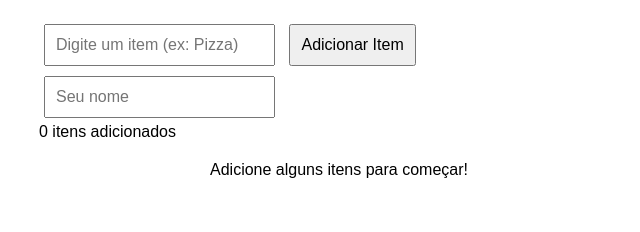
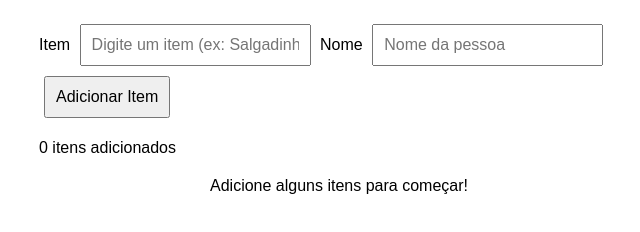
Before and after one commit to vchavesz/front-end-exercicios, a plain HTML site: page exercicios/eventos/index.html in a window 1280 px wide. Shown: the part 90-322 px from the top of the page, without its empty margins (301-941 px from the left). Drawn offline with Linux system fonts and the light colour scheme.

Commit message:
Atualização do exercício de eventos

```diff
--- /dev/null
+++ b/exercicios/eventos/css/style.css
@@ -0,0 +1,34 @@
+body {
+    font-family: Arial, sans-serif;
+    padding: 20px;
+}
+
+.container {
+    max-width: 600px;
+    margin: 0 auto;
+}
+
+input, button {
+    padding: 10px;
+    margin: 5px;
+    font-size: 16px;
+}
+
+.item {
+    border: 1px solid #ccc;
+    padding: 15px;
+    margin: 10px 0;
+}
+
+.disponivel {
+    background-color: #f0fff0;
+}
+
+.reservado {
+    background-color: #fff8dc;
+}
+
+#mensagem {
+    text-align: center;
+    margin: 20px;
+}
--- a/exercicios/eventos/index.html
+++ b/exercicios/eventos/index.html
@@ -2,69 +2,35 @@
 <html>
 <head>
     <title>Festa Americana</title>
-    <style>
-        body {
-            font-family: Arial, sans-serif;
-            padding: 20px;
-        }
-
-        .container {
-            max-width: 600px;
-            margin: 0 auto;
-        }
-
-        input, button {
-            padding: 10px;
-            margin: 5px;
-            font-size: 16px;
-        }
-
-        .item {
-            border: 1px solid #ccc;
-            padding: 15px;
-            margin: 10px 0;
-        }
-
-        .disponivel {
-            background-color: #f0fff0;
-        }
-
-        .reservado {
-            background-color: #fff8dc;
-        }
-    </style>
+    <link rel="stylesheet" href="css/style.css">
 </head>
 <body>
-    <div class="container">
+    <main class="container">
         <h1>🎉 Festa Americana</h1>
 
-        <div>
-            <input type="text" id="novo-item" placeholder="Digite um item (ex: Pizza)">
+        <section class="adicao-de-itens container">
+            <label for="item">Item</label>
+            <input type="text" id="novo-item" name="item" placeholder="Digite um item (ex: Salgadinhos)">
+
+            <label for="nome-pessoa">Nome</label>
+            <input type="text" id="nome-pessoa" name="nome-pessoa" placeholder="Nome da pessoa">
+
             <button id="btn-adicionar">Adicionar Item</button>
-        </div>
+        </section>
 
-        <div>
-            <input type="text" id="nome-pessoa" placeholder="Seu nome">
-        </div>
+        <section class="lista-de-itens container">
+            <p id="contador">0 itens adicionados</p>
 
-        <div id="contador">0 itens adicionados</div>
+            <div id="lista-itens" class="lista itens">
+                <!-- Itens aparecerão aqui -->
+            </div>
 
-        <div id="lista-itens">
-            <!-- Itens aparecerão aqui -->
-        </div>
+            <div id="mensagem">
+                Adicione alguns itens para começar!
+            </div>
+        </section>
+    </main>
 
-        <div id="mensagem" style="text-align: center; margin: 20px;">
-            Adicione alguns itens para começar!
-        </div>
-    </div>
-
-    <script>
-        // SEU CÓDIGO AQUI
-        // Dica: comece selecionando os elementos
-
-        // Exemplo:
-        // const inputItem = document.getElementById('novo-item');
-        // const inputNome = document.getElementById('nome-pessoa');
-    </script>
+    <script src="js/main.js"></script>
 </body>
 </html>
```
Also changed, not shown: exercicios/eventos/js/main.js (added).
